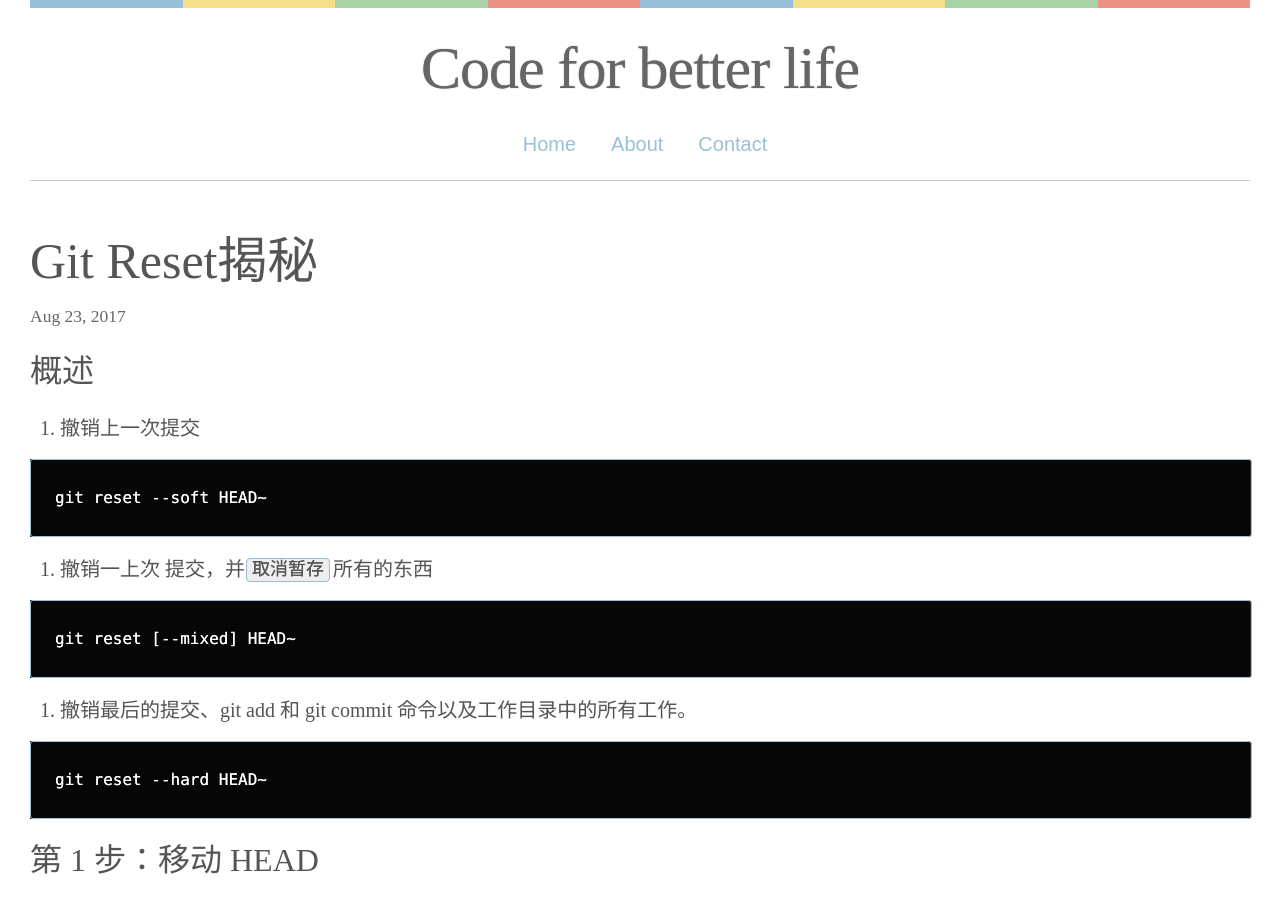
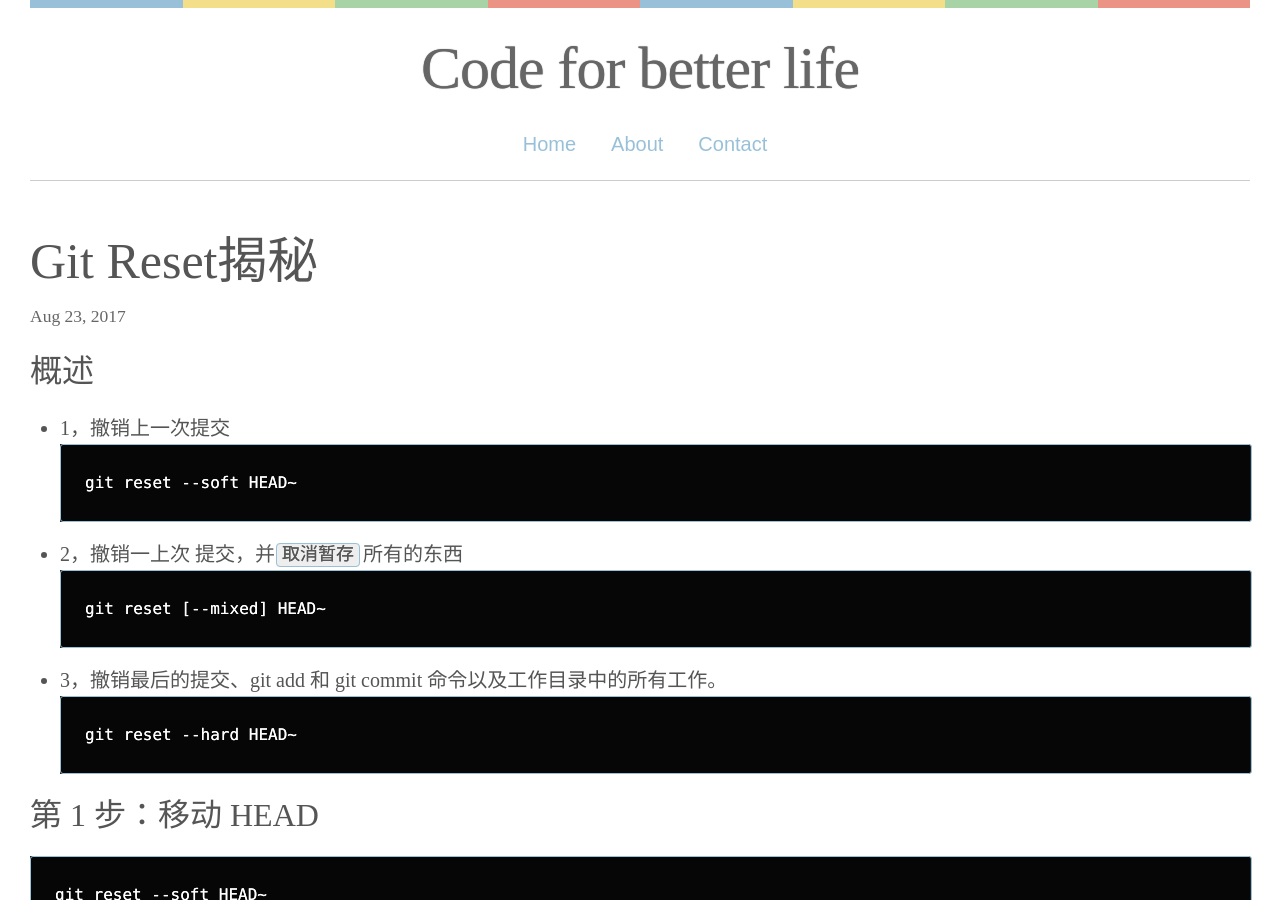
Before and after one commit to YYvanYang/yyvanyang.github.io, a Jekyll site: the page built from _posts/2017-08-23-reset.md, in a window 1280 px wide and 900 px high. Built offline with Jekyll 4.4.1, drawn with Linux system fonts in a browser that asks for light colours; some web fonts are replaced.

Commit message:
update reset

````diff
--- a/_posts/2017-08-23-reset.md
+++ b/_posts/2017-08-23-reset.md
@@ -4,20 +4,18 @@ title:  "Git Reset揭秘"
 ---
 
 ## 概述
-1. 撤销上一次提交
 
+- 1，撤销上一次提交
 ```
 git reset --soft HEAD~
 ```
 
-2. 撤销一上次 提交，并`取消暂存`所有的东西
-
+- 2，撤销一上次 提交，并`取消暂存`所有的东西
 ```
 git reset [--mixed] HEAD~
 ```
 
-3. 撤销最后的提交、git add 和 git commit 命令以及工作目录中的所有工作。
-
+- 3，撤销最后的提交、git add 和 git commit 命令以及工作目录中的所有工作。
 ```
 git reset --hard HEAD~
 ```
````
